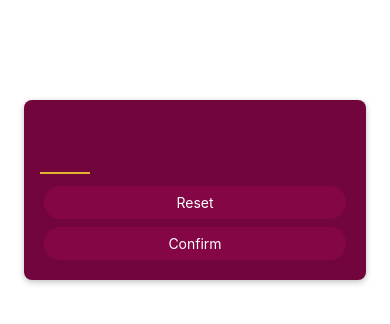
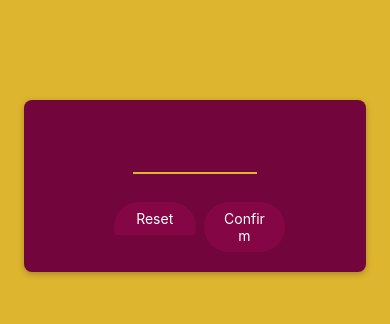
Before and after one commit to vvictorious/guessMyNumber, a React Native app: screen / in a window 390 px wide. Shown: the top 324 px of the page. Built offline with nearby package versions, Linux system fonts and the light colour scheme.

Commit message:
modified the layout and colors

```diff
--- a/App.js
+++ b/App.js
@@ -3,10 +3,15 @@ import StartGameScreen from "./screens/StartGameScreen";
 
 export default function App() {
   return (
-    <View>
+    <View style={styles.screen}>
       <StartGameScreen />
     </View>
   );
 }
 
-const styles = StyleSheet.create({});
+const styles = StyleSheet.create({
+  screen: {
+    flex: 1,
+    backgroundColor: "#ddb52f",
+  },
+});
--- a/components/PrimaryButton.js
+++ b/components/PrimaryButton.js
@@ -29,6 +29,7 @@ const styles = StyleSheet.create({
     borderRadius: 28,
     margin: 4,
     overflow: "hidden",
+    width: '48%'
   },
   buttonInnerContainer: {
     backgroundColor: "#840645",
--- a/screens/StartGameScreen.js
+++ b/screens/StartGameScreen.js
@@ -8,11 +8,13 @@ const StartGameScreen = () => {
         style={styles.numberInput}
         maxLength={2}
         keyboardType="number-pad"
-				autoCapitalize="none"
-				autoCorrect={false}
+        autoCapitalize="none"
+        autoCorrect={false}
       />
-      <PrimaryButton>Reset</PrimaryButton>
-      <PrimaryButton>Confirm</PrimaryButton>
+      <View style={styles.buttonsContainer}>
+        <PrimaryButton>Reset</PrimaryButton>
+        <PrimaryButton>Confirm</PrimaryButton>
+      </View>
     </View>
   );
 };
@@ -34,6 +36,8 @@ const styles = StyleSheet.create({
     },
     shadowRadius: 6,
     shadowOpacity: 0.25,
+		justifyContent: "center",
+		alignItems: "center",
   },
   numberInput: {
     height: 50,
@@ -43,7 +47,12 @@ const styles = StyleSheet.create({
     color: "#ddb52f",
     marginVertical: 8,
     fontWeight: "bold",
-    width: 50,
     textAlign: "center",
+		width: '40%'
   },
+	buttonsContainer: {
+		flexDirection: 'row',
+		justifyContent: "space-between",
+		marginTop: 16
+	}
 });
```
